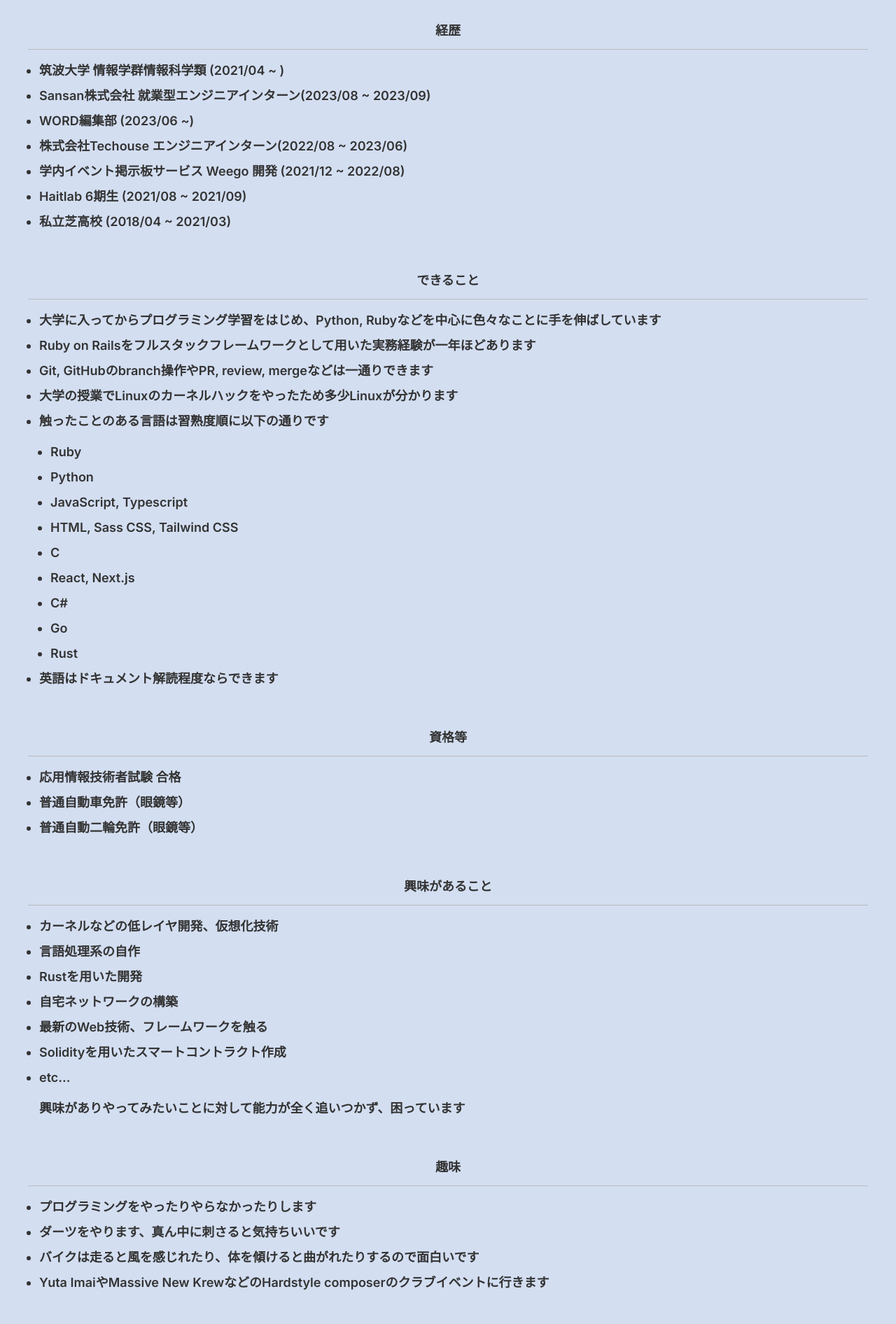
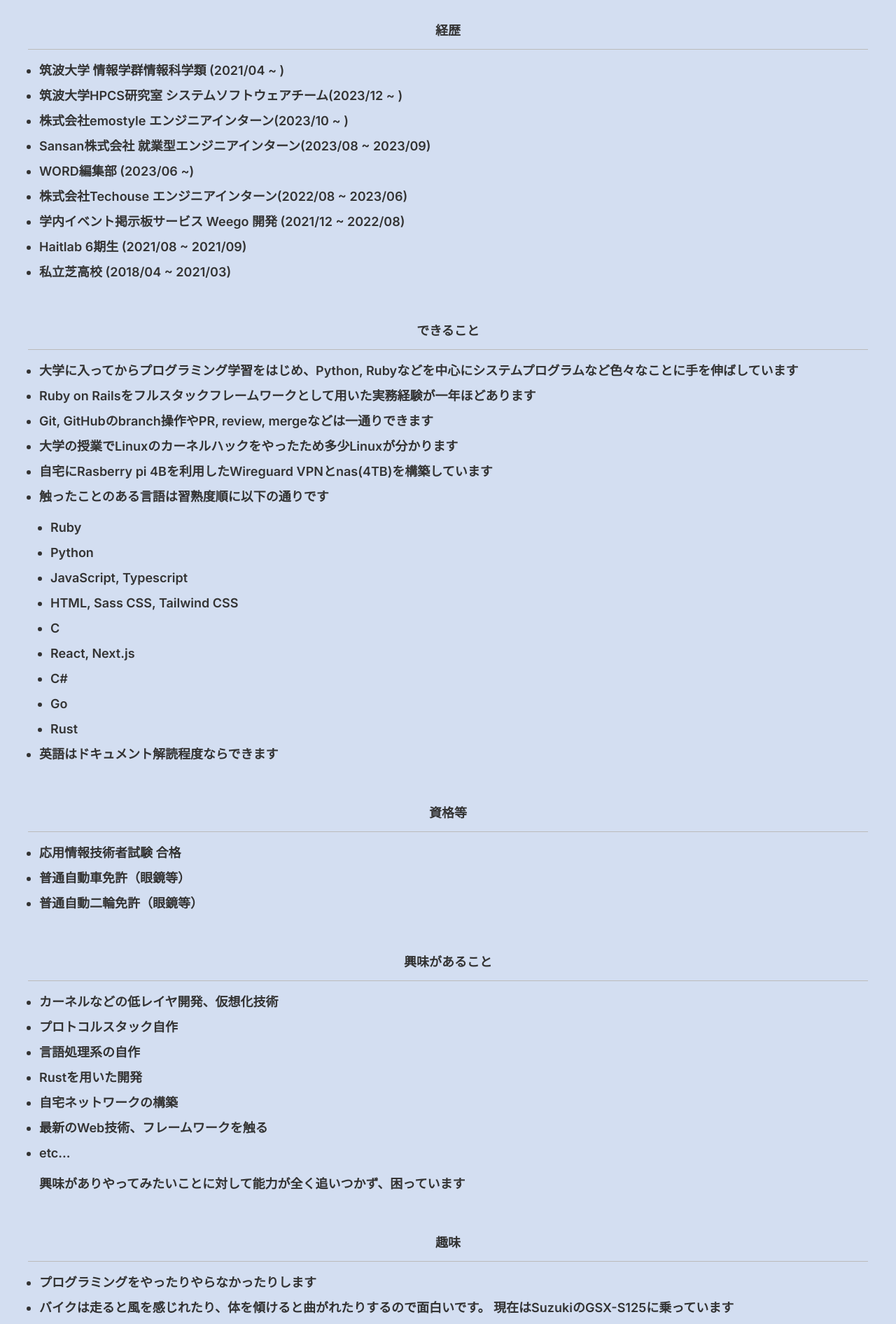
Before and after one commit to maetin0324/maetin0324.github.io, a Next.js app: page /about in a window 1280 px wide. Shown: the part 500-2392 px from the top of the page at 70% size. Built offline with nearby package versions, Linux system fonts and the light colour scheme.

Commit message:
keirekikousin

```diff
--- a/app/about/page.tsx
+++ b/app/about/page.tsx
@@ -15,6 +15,8 @@ export default function About() {
           <h2>経歴</h2>
           <ul>
             <li>筑波大学 情報学群情報科学類 (2021/04 ~ )</li>
+            <li>筑波大学HPCS研究室 システムソフトウェアチーム(2023/12 ~ )</li>
+            <li>株式会社emostyle エンジニアインターン(2023/10 ~ )</li>
             <li>Sansan株式会社 就業型エンジニアインターン(2023/08 ~ 2023/09)</li>
             <li>WORD編集部 (2023/06 ~)</li>
             <li>株式会社Techouse エンジニアインターン(2022/08 ~ 2023/06)</li>
@@ -28,11 +30,12 @@ export default function About() {
           <ul>
             <li>
               大学に入ってからプログラミング学習をはじめ、Python,
-              Rubyなどを中心に色々なことに手を伸ばしています
+              Rubyなどを中心にシステムプログラムなど色々なことに手を伸ばしています
             </li>
             <li>Ruby on Railsをフルスタックフレームワークとして用いた実務経験が一年ほどあります</li>
             <li>Git, GitHubのbranch操作やPR, review, mergeなどは一通りできます</li>
             <li>大学の授業でLinuxのカーネルハックをやったため多少Linuxが分かります</li>
+            <li>自宅にRasberry pi 4Bを利用したWireguard VPNとnas(4TB)を構築しています</li>
             <li>
               触ったことのある言語は習熟度順に以下の通りです
               <ul>
@@ -62,11 +65,11 @@ export default function About() {
           <h2>興味があること</h2>
           <ul>
             <li>カーネルなどの低レイヤ開発、仮想化技術</li>
+            <li>プロトコルスタック自作</li>
             <li>言語処理系の自作</li>
             <li>Rustを用いた開発</li>
             <li>自宅ネットワークの構築</li>
             <li>最新のWeb技術、フレームワークを触る</li>
-            <li>Solidityを用いたスマートコントラクト作成</li>
             <li>etc...</li>
           </ul>
           <p>興味がありやってみたいことに対して能力が全く追いつかず、困っています</p>
@@ -75,8 +78,7 @@ export default function About() {
           <h2>趣味</h2>
           <ul>
             <li>プログラミングをやったりやらなかったりします</li>
-            <li>ダーツをやります、真ん中に刺さると気持ちいいです</li>
-            <li>バイクは走ると風を感じれたり、体を傾けると曲がれたりするので面白いです</li>
+            <li>バイクは走ると風を感じれたり、体を傾けると曲がれたりするので面白いです。 現在はSuzukiのGSX-S125に乗っています</li>
             <li>Yuta ImaiやMassive New KrewなどのHardstyle composerのクラブイベントに行きます</li>
           </ul>
         </div>
```
